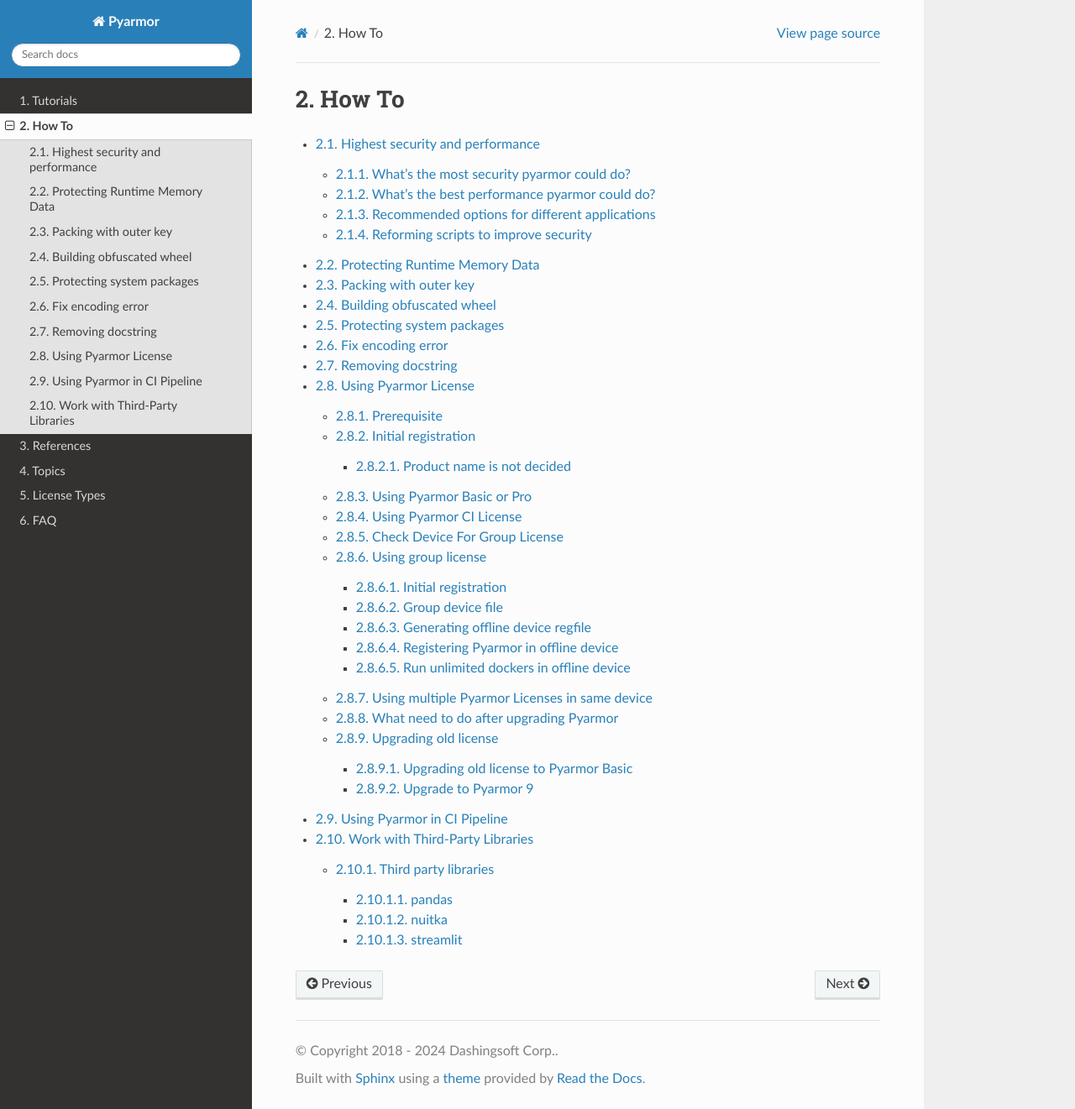
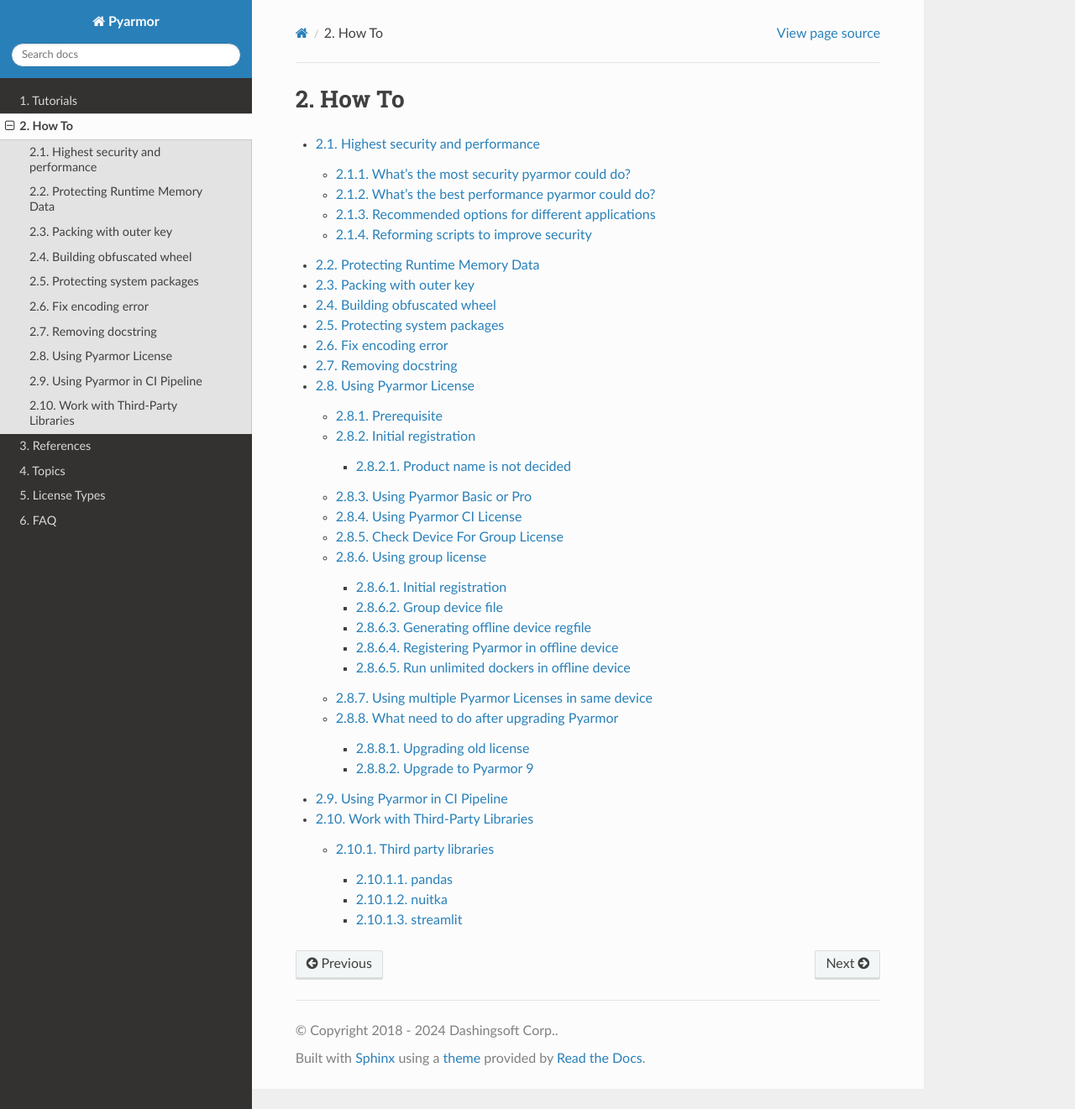
Before and after one commit to dashingsoft/pyarmor, a Sphinx documentation site: the page built from docs/part-2.rst, in a window 1280 px wide and 1321 px high. Shown: the whole window at 84% size. Built offline with Sphinx 7.4.7 and the Read the Docs theme 3.1.0, drawn with Linux system fonts in a browser that asks for light colours.

Commit message:
Refine doc

```diff
--- a/docs/how-to/register.rst
+++ b/docs/how-to/register.rst
@@ -473,7 +473,7 @@
 .. _upgrading old license:
 
 Upgrading old license
-=====================
+---------------------
 
 Not all the old license (Pyarmor 7) could be upgraded to latest version.
 
@@ -488,8 +488,7 @@
 
 The old license can't be upgraded to Pyarmor Pro and Group.
 
-Upgrading old license to Pyarmor Basic
---------------------------------------
+**Upgrading old license to Pyarmor Basic**
 
 First find the activation file ``pyarmor-regcode-xxxx.txt``, which is sent to registration email when purchasing the license.
 
```
Also changed, not shown: README.md (+3 -3 lines).
